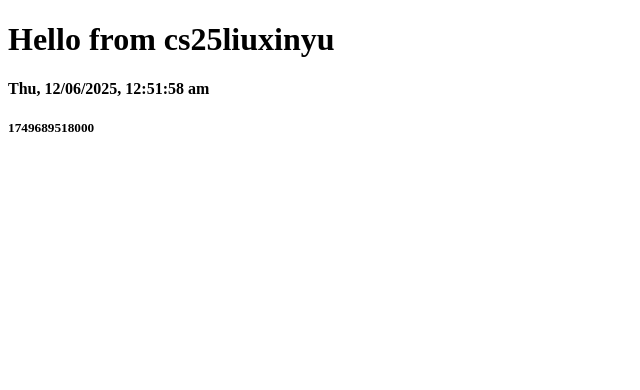
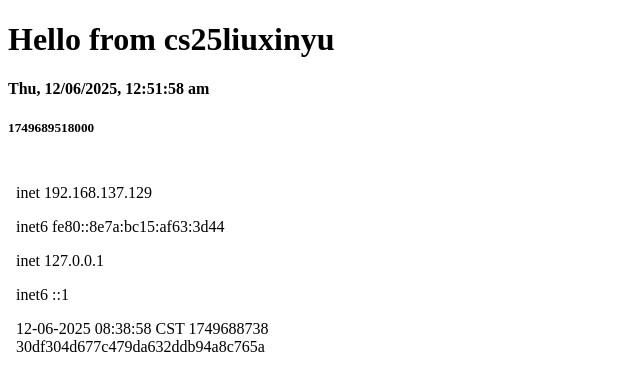
Before and after one commit to xinyuontheway/cs25liuxinyu, a plain HTML site: page docs/index.html in a window 1280 px wide. Shown: the whole page, without its empty margins (0-640 px from the left). Drawn offline with Linux system fonts and the light colour scheme.

Commit message:
ipaddresses index.html

```diff
--- a/docs/index.html
+++ b/docs/index.html
@@ -18,4 +18,10 @@ hour12: true, weekday: "short", hour: "2-digit", minute: "2-digit", second: "2-d
 month: "2-digit", year: "numeric", day: "2-digit" });
 document.getElementById("id01").innerHTML = "" + date1;
 document.getElementById("id02").innerHTML = "" + Date.now();</script>
+<br>
+<div id="list">
+<iframe width="400" height="185" src="./ipaddresses.html"
+frameborder="0" >
+</iframe>
+</div
 </html>
```
